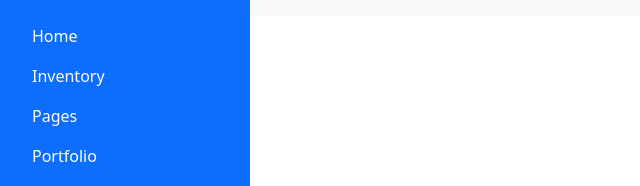
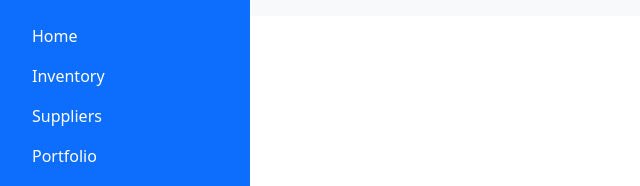
Before and after one commit to TharinduHarshana/inventory_client, a React (Create React App) app: page /dashboard in a window 1280 px wide. Shown: the top 186 px of the page, without its empty margins (0-640 px from the left). Built offline with nearby package versions, Linux system fonts and the light colour scheme.

Commit message:
swal remove

```diff
--- a/src/components/dashboard.js
+++ b/src/components/dashboard.js
@@ -19,7 +19,7 @@ const Sidebar = ({ children }) => {
             <a className="nav-link text-white" href="/inventory">Inventory</a>
           </li>
           <li className="nav-item">
-            <a className="nav-link text-white" href="#">Pages</a>
+            <a className="nav-link text-white" href="#">Suppliers</a>
           </li>
           <li className="nav-item">
             <a className="nav-link text-white" href="#">Portfolio</a>
--- a/src/components/login.js
+++ b/src/components/login.js
@@ -19,11 +19,6 @@ const Login = () => {
         setSuccess('Login successful!');
         setError('');
         localStorage.setItem('token', res.data.token);
-        Swal.fire({
-          icon: 'success',
-          title: 'Success!',
-          text: 'Login successful!',
-        });
         navigate('/dashboard');
       }
     } catch (err) {
```
